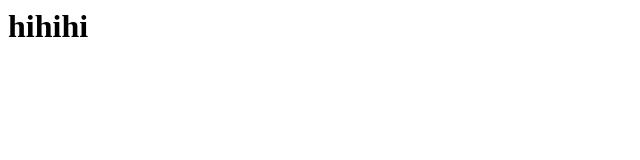
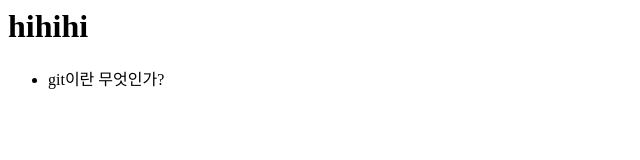
Before and after one commit to pmmms1226/opentutorials_git_pmmms, a plain HTML site: page index.html in a window 1280 px wide. Shown: the whole page, without its empty margins (0-640 px from the left). Drawn offline with Linux system fonts and the light colour scheme.

Commit message:
li git이란 무엇인가 추가

```diff
--- a/index.html
+++ b/index.html
@@ -4,7 +4,7 @@
             <h1>hihihi</h1>
         </header>
         <ul>
-
+            <li>git이란 무엇인가?</li>
         </ul>
     </body>
 </html>
```
